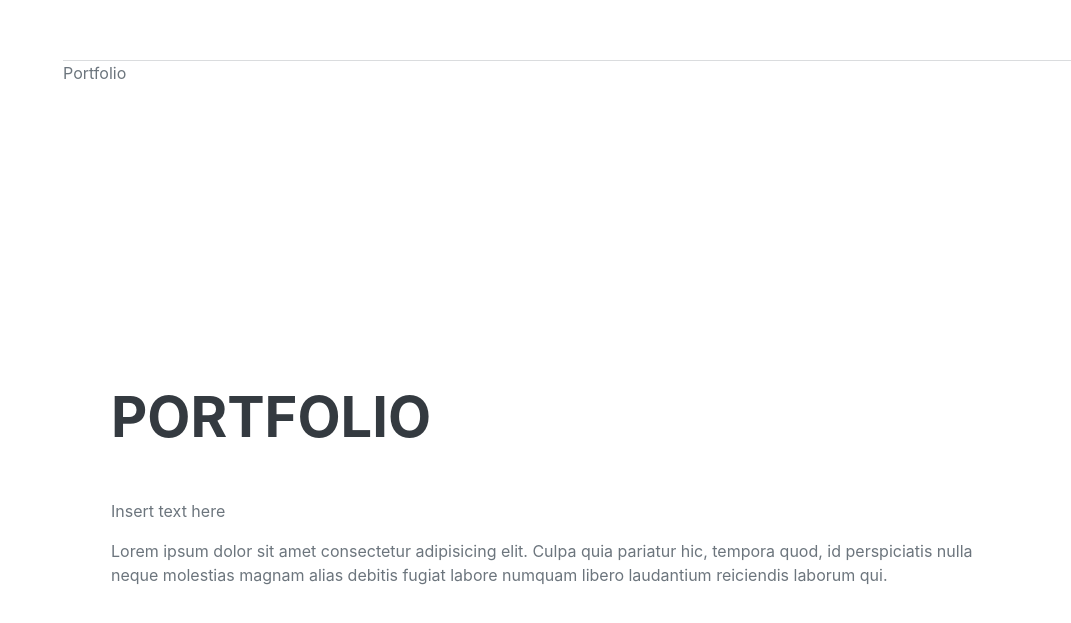
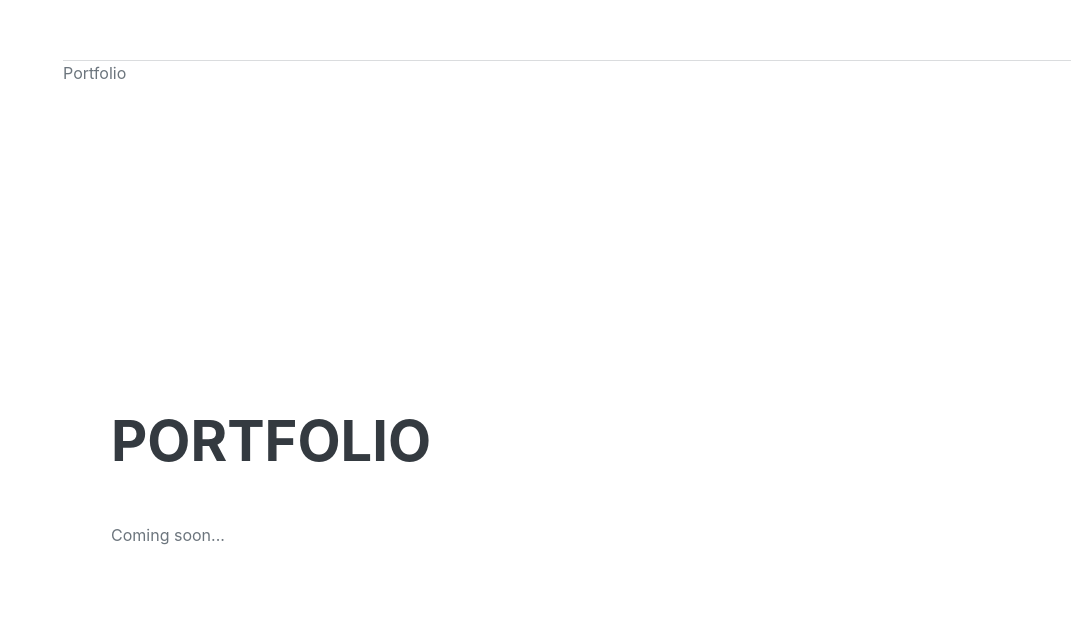
Before and after one commit to kevinaboy/portfolio, a plain HTML site: page index.html in a window 1280 px wide. Shown: the part 3466-4089 px from the top of the page, without its empty margins (209-1280 px from the left). Drawn offline with nearby package versions, Linux system fonts and the light colour scheme; a web font is replaced by a local one.

```diff
--- a/index.html
+++ b/index.html
@@ -178,10 +178,8 @@
     <section class="resume-section" id="portfolio">
       <div class="resume-section-content">
         <h2 class="mb-5">Portfolio</h2>
-        <p>Insert text here</p>
-        <p class="mb-0">Lorem ipsum dolor sit amet consectetur adipisicing elit. Culpa quia pariatur hic, tempora quod,
-          id perspiciatis nulla neque molestias magnam alias debitis fugiat labore numquam libero laudantium reiciendis
-          laborum qui.</p>
+        <p>Coming soon...</p>
+        <p class="mb-0"></p>
       </div>
     </section>
     <!-- <hr class="m-0" /> -->
```
